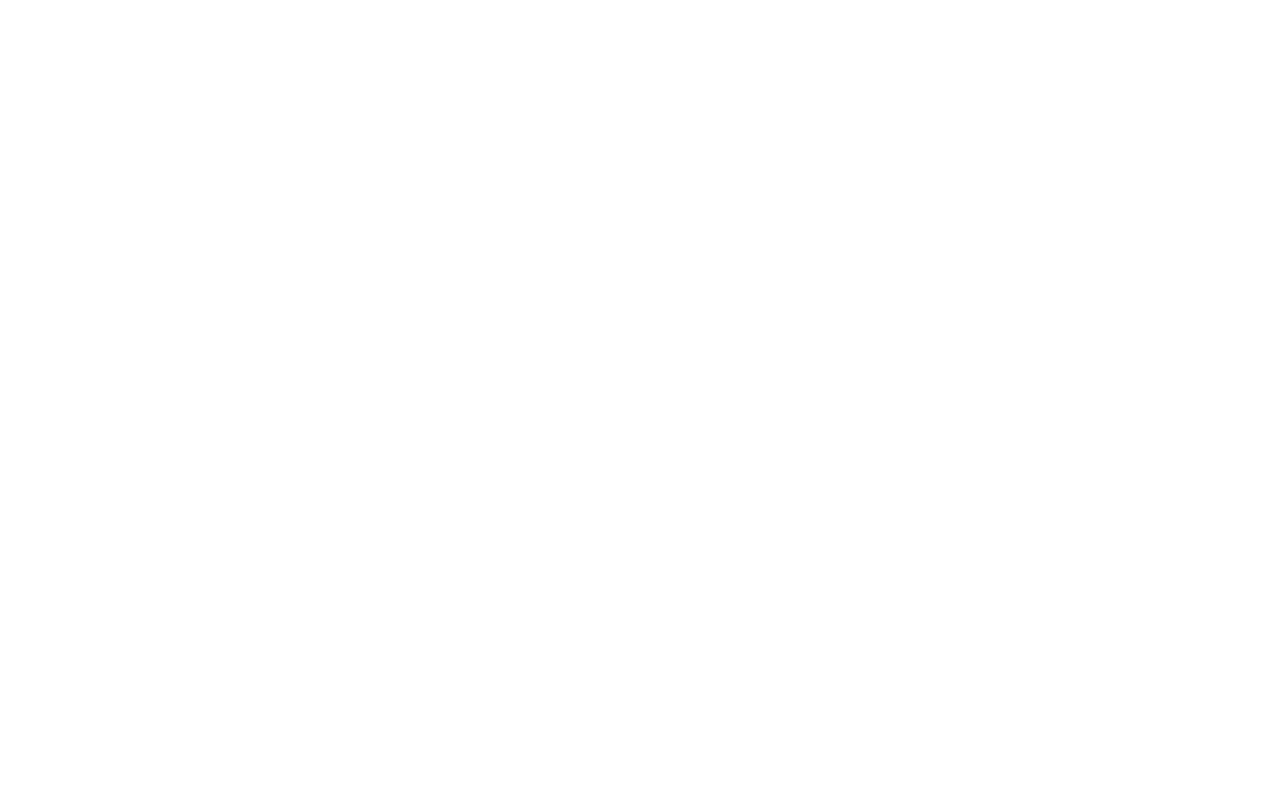
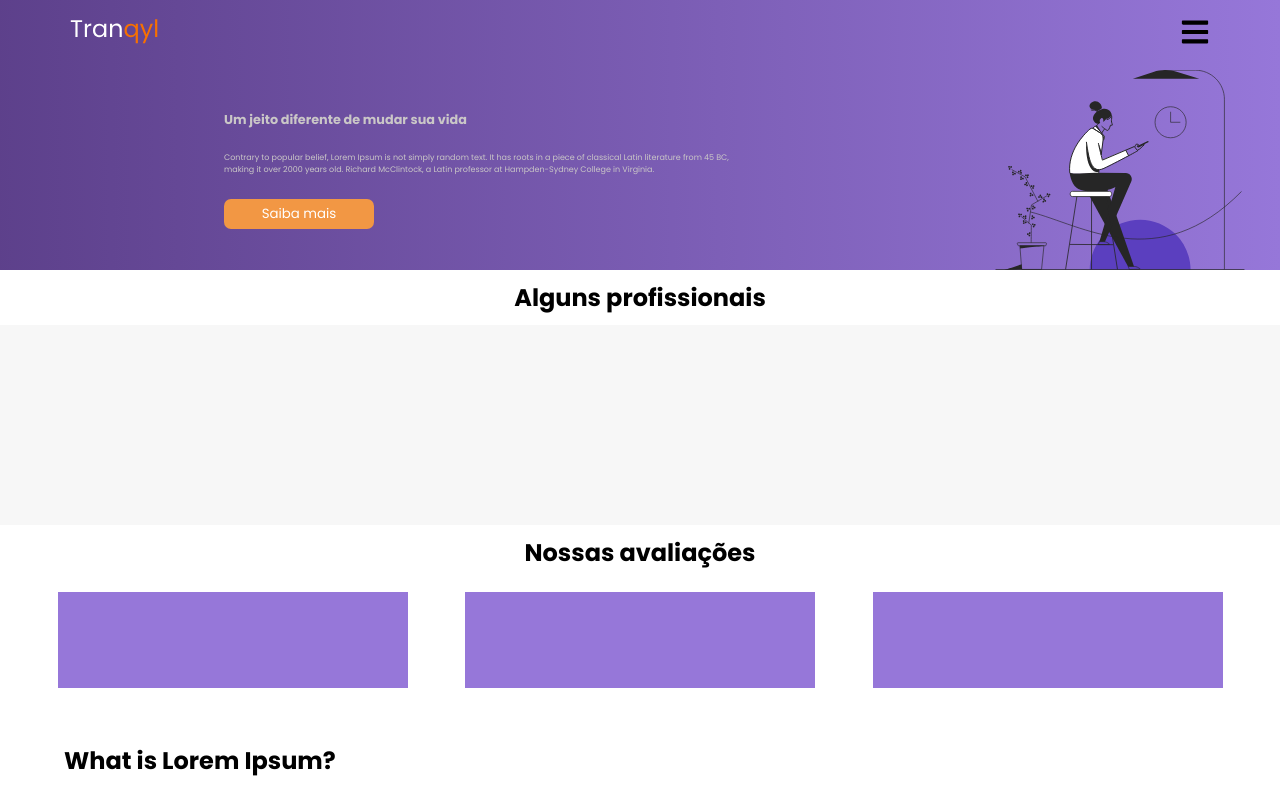
Before and after one commit to gabrielguti/tranqly-capstone, a React (Create React App) app: page / in a window 1280 px wide. Shown: the top 800 px of the page. Built offline with nearby package versions, Linux system fonts and the light colour scheme.

Commit message:
feat: Landing Page

```diff
--- a/src/components/bar/index.tsx
+++ b/src/components/bar/index.tsx
@@ -4,7 +4,7 @@ import { FaBars } from "react-icons/fa";
 import { slide as Menu } from "react-burger-menu";
 import Button from "../button";
 
-export default function index() {
+export default function Index() {
   return (
     <>
       <BarContainer>
--- a/src/components/header/index.tsx
+++ b/src/components/header/index.tsx
@@ -1,5 +1,11 @@
+import Index from "../bar";
+
 const Header = () => {
-  return <></>;
+  return (
+    <>
+      <Index />
+    </>
+  );
 };
 
 export default Header;
--- a/src/pages/landingPage/index.tsx
+++ b/src/pages/landingPage/index.tsx
@@ -1,5 +1,83 @@
+import { MainContainer, HeaderContainer, MainInfoContainer } from "./styles";
+import landingImg from "../../assets/img/IllustrationO15.svg";
+import ProfileImg from "../../assets/img/profile.png";
+import Header from "../../components/header";
+
 const LandingPage = () => {
-    return <></>;
-  };
+  return (
+    <MainContainer>
+      <Header />
+      <HeaderContainer>
+        <div className="InfoHeader">
+          <h1 id="MainInfo">Um jeito diferente de mudar sua vida</h1>
+          <p id="TextInfo">
+            Contrary to popular belief, Lorem Ipsum is not simply random text.
+            It has roots in a piece of classical Latin literature from 45 BC,
+            making it over 2000 years old. Richard McClintock, a Latin professor
+            at Hampden-Sydney College in Virginia.
+          </p>
+          <button id="MoreInfo">Saiba mais</button>
+        </div>
+        <img src={landingImg} alt="landingImg" />
+      </HeaderContainer>
 
-  export default LandingPage;
+      <MainInfoContainer>
+        <h2 className="mainTitle">Alguns profissionais</h2>
+
+        <div className="Carousel"></div>
+
+        <div className="RatingDiv">
+          <h2>Nossas avaliações</h2>
+          <div className="Ratings">
+            <div className="ratingInfo"></div>
+            <div className="ratingInfo"></div>
+            <div className="ratingInfo"></div>
+          </div>
+        </div>
+
+        <div className="LastInfo">
+          <h2> What is Lorem Ipsum?</h2>
+
+          <p>
+            Lorem Ipsum is simply dummy text of the printing and typesetting
+            industry. Lorem Ipsum has been the industry's standard dummy text
+            ever since the 1500s, when an unknown printer took a galley of type
+            and scrambled it to make a type specimen book. It has survived not
+            only five centuries, but also the leap into electronic typesetting,
+            remaining essentially unchanged.
+          </p>
+        </div>
+
+        <footer className="CreatorsInfo">
+          <div className="CardTeam">
+            <img src={ProfileImg} alt={"profile"} />
+            <h4>Anderson K.</h4>
+            <span>Scrum Master</span>
+          </div>
+          <div className="CardTeam">
+            <img src={ProfileImg} alt={"profile"} />
+            <h4>Kaueh P.</h4>
+            <span>Quality Assurance</span>
+          </div>
+          <div className="CardTeam">
+            <img src={ProfileImg} alt={"profile"} />
+            <h4>Natan W.</h4>
+            <span>Quality Assurance</span>
+          </div>
+          <div className="CardTeam">
+            <img src={ProfileImg} alt={"profile"} />
+            <h4>Laudemir Jr.</h4>
+            <span>Product Owner</span>
+          </div>
+          <div className="CardTeam">
+            <img src={ProfileImg} alt={"profile"} />
+            <h4>Gabriel G.</h4>
+            <span>Tech Lead</span>
+          </div>
+        </footer>
+      </MainInfoContainer>
+    </MainContainer>
+  );
+};
+
+export default LandingPage;
--- /dev/null
+++ b/src/pages/landingPage/styles.ts
@@ -0,0 +1,146 @@
+import styled from "styled-components";
+
+export const MainContainer = styled.div``;
+
+export const HeaderContainer = styled.div`
+  width: 100vw;
+  height: 25vh;
+  display: flex;
+  align-items: center;
+  background: linear-gradient(90deg, rgba(69, 36, 122, 0.87) 0%, #9677d9 100%);
+  @media only screen and (max-width: 1023px) {
+    height: 40vh;
+  }
+
+  .InfoHeader {
+    width: 90%;
+    margin: 0 auto;
+    display: flex;
+    flex-direction: column;
+    justify-content: space-around;
+    h1,
+    p {
+      color: var(--gray100);
+    }
+    button {
+      width: 150px;
+      height: 30px;
+      border-radius: 7px;
+      background: var(--orange100);
+      color: white;
+    }
+
+    @media only screen and (max-width: 767px) {
+      height: 100%;
+      h1 {
+        font-size: 1.5em;
+      }
+      p {
+        font-size: 0.7em;
+      }
+    }
+    @media only screen and (max-width: 1024px) {
+      height: 80%;
+    }
+
+    @media only screen and (min-width: 1024px) {
+      height: 70%;
+      width: 40%;
+      h1 {
+        font-size: 0.8em;
+      }
+      p {
+        font-size: 0.5em;
+      }
+    }
+  }
+  > img {
+    height: 100%;
+    width: 25%;
+
+    @media only screen and (max-width: 1023px) {
+      display: none;
+    }
+  }
+`;
+
+export const MainInfoContainer = styled.div`
+  .mainTitle {
+    text-align: center;
+    padding: 10px;
+  }
+
+  .Carousel {
+    height: 25vh;
+    background: var(--gray50);
+    @media only screen and (max-width: 425px) {
+      width: 90%;
+      height: 45vh;
+      margin: 0 auto;
+    }
+  }
+
+  .RatingDiv {
+    h2 {
+      text-align: center;
+      padding: 10px;
+    }
+
+    .Ratings {
+      height: 80vh;
+      display: flex;
+      flex-direction: column;
+      align-items: center;
+      justify-content: space-evenly;
+      @media only screen and (min-width: 1024px) {
+        flex-direction: row;
+        height: 15vh;
+      }
+      .ratingInfo {
+        width: 80%;
+        max-width: 350px;
+        height: 20%;
+        max-height: 150px;
+        background: var(--purple100);
+        @media only screen and (min-width: 1024px) {
+          width: 28%;
+          height: 80%;
+        }
+      }
+    }
+  }
+
+  .LastInfo {
+    width: 90%;
+    height: 50vh;
+    margin: 0 auto;
+    display: flex;
+    flex-direction: column;
+    justify-content: space-evenly;
+    @media only screen and (min-width: 768px) {
+      height: 30vh;
+    }
+  }
+
+  .CreatorsInfo {
+    height: 20vh;
+    display: flex;
+    justify-content: space-around;
+    align-items: flex-end;
+    background: var(--gray50);
+    @media only screen and (max-width: 767px) {
+      flex-direction: column;
+      align-items: center;
+      height: 100vh;
+    }
+    .CardTeam {
+      display: flex;
+      flex-direction: column;
+      align-items: center;
+      img {
+        width: 120px;
+        height: 120px;
+      }
+    }
+  }
+`;
--- a/src/routes/index.tsx
+++ b/src/routes/index.tsx
@@ -20,7 +20,10 @@ const Routes = () => {
         <Route path="/profileprofessional" component={ProfileProfessional} />
         <Route path="/profileclient" component={ProfileClient} />
         <Route path="/dashboardpatient" component={DashboardPatient} />
-        <Route path="/dashboardprofessional" component={DashboardProfessional} />
+        <Route
+          path="/dashboardprofessional"
+          component={DashboardProfessional}
+        />
       </Switch>
     </>
   );
--- a/src/styles/global.ts
+++ b/src/styles/global.ts
@@ -54,4 +54,4 @@ export default createGlobalStyle`
 		--red100:		rgba(221, 104, 104, 1);
 	}
 
-`
+`;
```
Also changed, not shown: src/pages/home/index.tsx (deleted, +0 -72 lines), src/assets/img/IllustrationO15.svg.
